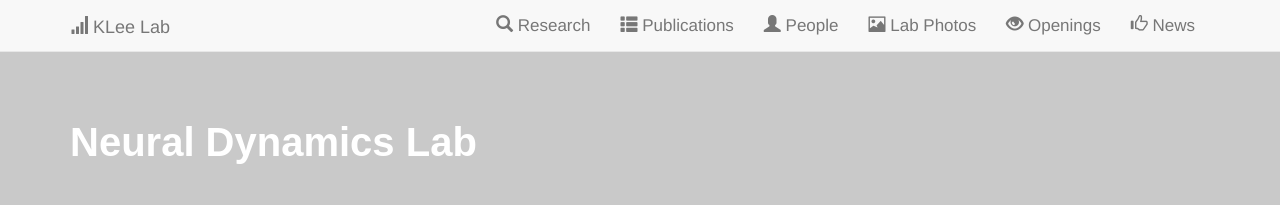
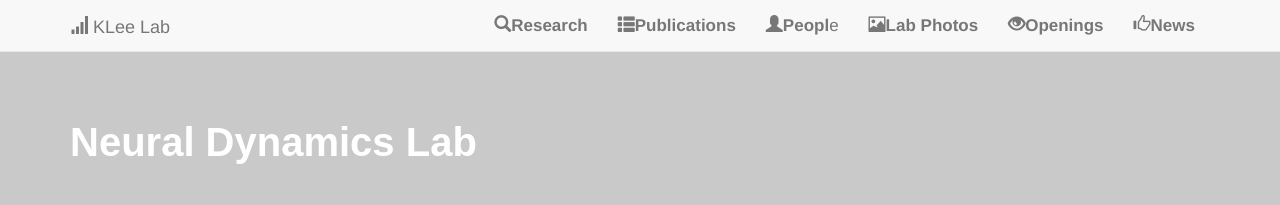
Before and after one commit to kleelab/kleelab.github.io, a Jekyll site: the page built from index.html, in a window 1280 px wide. Shown: the top 205 px of the page. Built offline with Jekyll 4.4.1, drawn with Linux system fonts in a browser that asks for light colours; nearby versions of some CDN libraries; a style sheet for code colours, icons or effects is not loaded.

Commit message:
Update header.html

```diff
--- a/_includes/header.html
+++ b/_includes/header.html
@@ -11,14 +11,14 @@
         </div>
         <div id="navbar" class="collapse navbar-collapse">
             <ul class="nav navbar-nav pull-right">
-                <li><a href="/projects.html"><span class="glyphicon glyphicon-search" aria-hidden="true"></span>  Research</a></li>
-                <li><a href="/publications.html"><span class="glyphicon glyphicon-th-list" aria-hidden="true"></span>  Publications</a></li>
-                <li><a href="/people.html"><span class="glyphicon glyphicon-user" aria-hidden="true"></span>  People</a></li>
+                <li><a href="/projects.html"><span class="glyphicon glyphicon-search" aria-hidden="true"></span><strong>Research</strong></a></li>
+                <li><a href="/publications.html"><span class="glyphicon glyphicon-th-list" aria-hidden="true"></span><strong>Publications</strong></a></li>
+                <li><a href="/people.html"><span class="glyphicon glyphicon-user" aria-hidden="true"></span><strong>Peopl</strong>e</a></li>
                 <!--<li><a href="/software.html"><span class="glyphicon glyphicon-camera" aria-hidden="true"></span>  Software</a></li>-->
-                <li><a href="/photos.html"><span class="glyphicon glyphicon-picture" aria-hidden="true"></span>  Lab Photos</a></li>
-                <li><a href="/joinus.html"><span class="glyphicon glyphicon-eye-open" aria-hidden="true"></span>  Openings</a></li>
+                <li><a href="/photos.html"><span class="glyphicon glyphicon-picture" aria-hidden="true"></span><strong>Lab Photos</strong></a></li>
+                <li><a href="/joinus.html"><span class="glyphicon glyphicon-eye-open" aria-hidden="true"></span><strong>Openings</strong></a></li>
                 <!--<li><a href="/contact.html"><span class="glyphicon glyphicon-earphon" aria-hidden="true"></span> contact us</a></li>-->
-                <li><a href="/news/index.html"><span class="glyphicon glyphicon-thumbs-up" aria-hidden="true"></span>  News</a></li>
+                <li><a href="/news/index.html"><span class="glyphicon glyphicon-thumbs-up" aria-hidden="true"></span><strong>News</strong></a></li>
             </ul>
         </div><!--/.nav-collapse -->
     </div>
```
